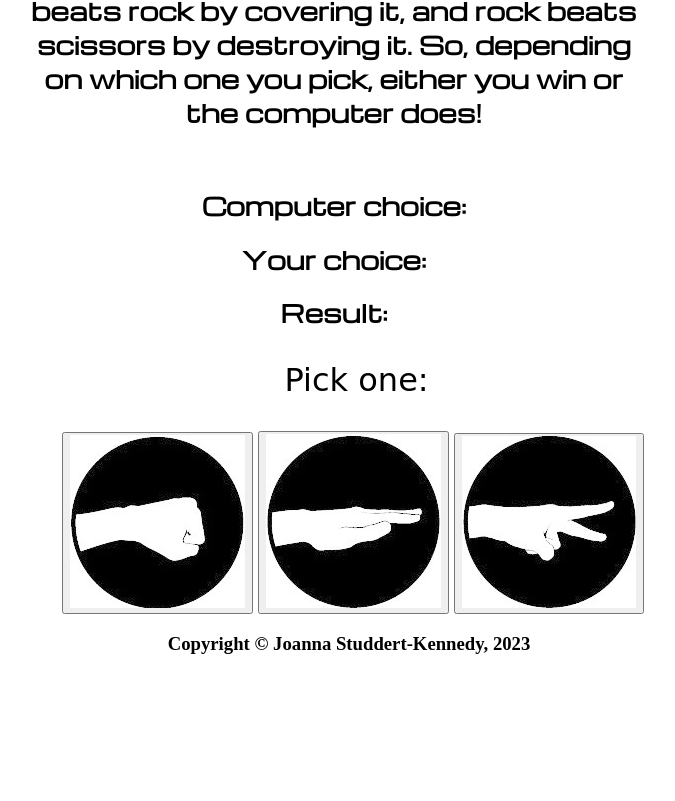
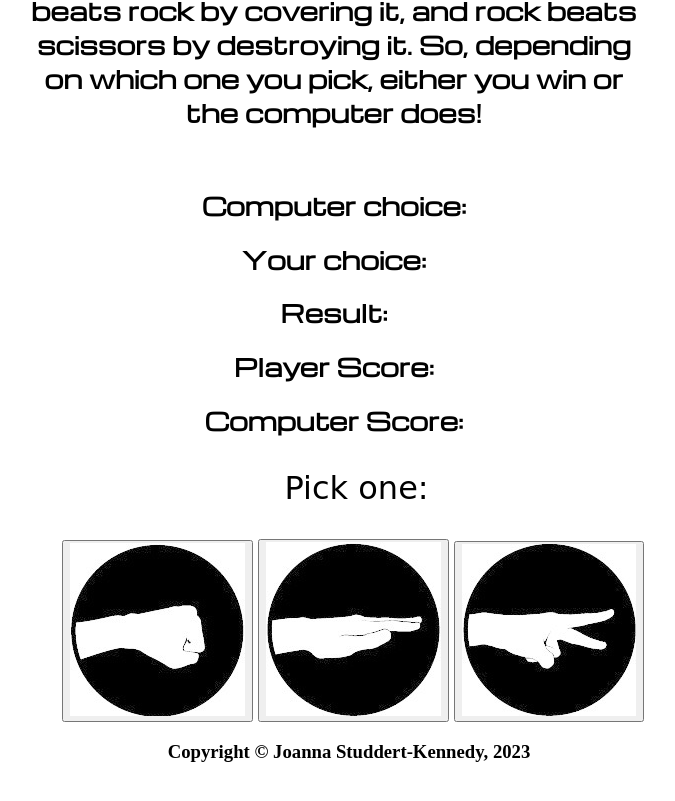
Before and after one commit to Code-Institute-Submissions/Rock-Paper-Scissors-91, a plain HTML site: page index.html in a window 1280 px wide. Shown: the part 726-1527 px from the top of the page, without its empty margins (319-994 px from the left). Drawn offline with nearby package versions, Linux system fonts and the light colour scheme; a web font is replaced by a local one.

Commit message:
Added text for player score and computer score

```diff
--- a/index.html
+++ b/index.html
@@ -28,6 +28,8 @@
     <h2>Computer choice: <span id="computer-choice"></span></h2>
     <h2>Your choice: <span id="user-choice"></span></h2>
     <h2>Result: <span id="result"></span></h2>
+    <h2>Player Score: <span id="result"></span></h2>
+    <h2>Computer Score: <span id="result"></span></h2>
 
 
     <p>Pick one:</p>
```
Also changed, not shown: 1 other file.
